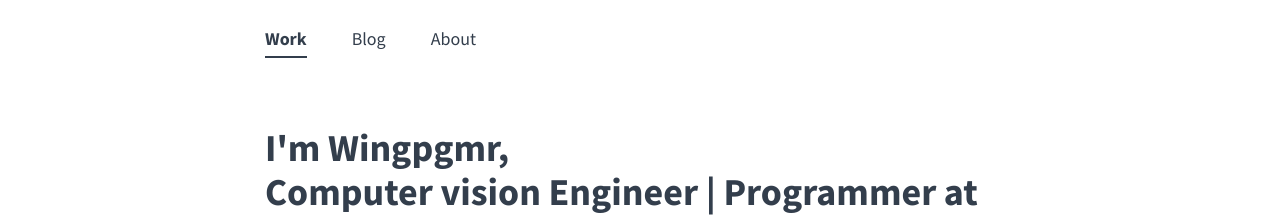
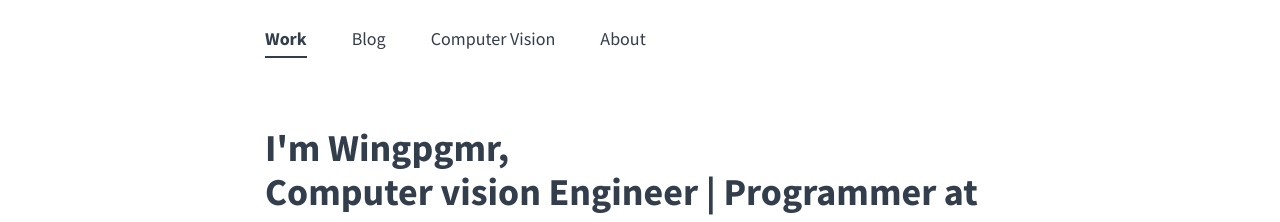
Before and after one commit to wingpgmr/changed, a Jekyll site: the page built from index.md, in a window 1280 px wide. Shown: the top 222 px of the page. Built offline with Jekyll 4.4.1, drawn with Linux system fonts in a browser that asks for light colours.

Commit message:
Update default.html

```diff
--- a/_layouts/default.html
+++ b/_layouts/default.html
@@ -13,6 +13,9 @@
                 </li>
                 <li class="transition">
                     <a href="{{ '/blog' | prepend: site.baseurl }}" {% if current[1] == "blog" %} class="active"{% endif %} >Blog</a>
+                </li>
+                <li class="transition">
+                    <a href="{{ '/vision' | prepend: site.baseurl }}" {% if current[1] == "vision" %} class="active"{% endif %} >Computer Vision</a>
                 </li>
                 <li class="transition">
                     <a href="{{ '/about' | prepend: site.baseurl }}" {% if current[1] == "about" %} class="active"{% endif %} >About</a>
```
